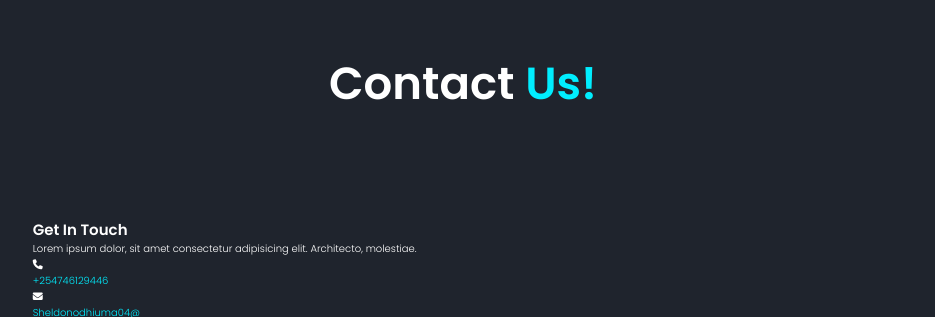
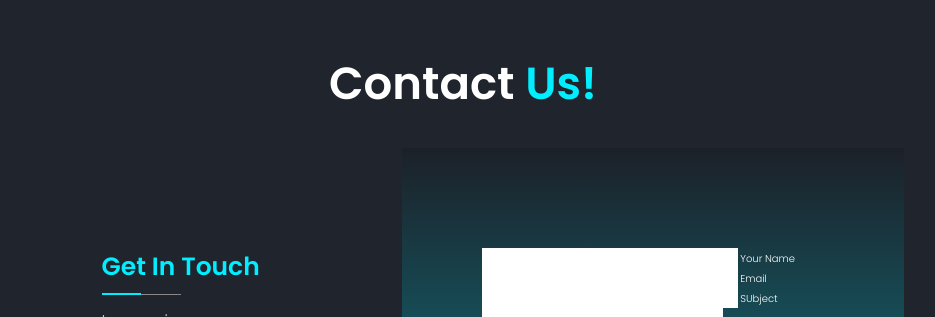
Before and after one commit to Sheldon-Odhiambo/portfolio, a plain HTML site: page index.html in a window 1280 px wide. Shown: the part 3250-3567 px from the top of the page, without its empty margins (177-1112 px from the left). Drawn offline with nearby package versions, Linux system fonts and the light colour scheme; a web font is replaced by a local one.

Commit message:
styled the feat

```diff
--- a/style.css
+++ b/style.css
@@ -347,3 +347,113 @@ span{
 .contact form textarea{
     resize: none;
 } */
+
+.container-c{
+    width: 100%;
+    min-height: 100vh;
+    display: flex;
+    justify-content: center;
+    align-items: center;
+    padding: 30px 8%;
+}
+
+.container-c .row{
+    display: flex;
+    justify-content: space-between;
+    width: 100%;
+    max-width: 1100px;
+}
+
+.row section .col{
+    display: flex;
+    flex-direction: column;
+}
+
+.row section.left{
+    flex-basis: 35%;
+    min-width: 320px;
+    margin-right: 60px;
+    /* background: linear-gradient(rgba(0, 0, 0, .1), var(--main-color)); */
+}
+
+.row section.right{
+    flex-basis: 60%;
+    background: linear-gradient(rgba(0, 0, 0, .1), var(--main-color));
+
+}
+
+section.left .contactTitle h2{
+    position: relative;
+    font-size: 25px;
+    color: var(--main-color);
+    display: inline-block;
+    margin-bottom: 25px;
+}
+
+section.left .contactTitle h2::before{
+    content: '';
+    position: absolute;
+    width: 50%;
+    height: 1px;
+    background-color: #888;
+    top: 120%;
+    left: 0;
+}
+
+section.left .contactTitle h2::after{
+    content: '';
+    position: absolute;
+    width: 25%;
+    height: 2px;
+    background-color: var(--main-color);
+    /* top: 120%; */
+    top: calc(120% - 1px);
+    left: 0;
+
+}
+
+section.left .contactTitle p{
+    font-size: 17px;
+    color: #ccc;
+    letter-spacing: 1px;
+    line-height: 1.2;
+    padding-bottom: 22px;
+
+}
+
+section.left .contactInfo{
+    margin-bottom: 16px;
+}
+
+.contactInfo .iconGroup{
+    display: flex;
+    align-items: center;
+    margin:25px 0px;
+}
+
+.iconGroup .icon{
+    width: 45px;
+    height: 45px;
+    border: 2px solid var(--main-color);
+    border-radius: 50%;
+    margin-right: 20px;
+    position: relative;
+}
+
+.iconGroup .icon i{
+    font-size: 20px;
+    color: #ddd;
+    position: absolute;
+    top: 50%;
+    left: 50%;
+    transform: translate(-50%, -50%);
+
+}
+
+.iconGroup .details span{
+    display: block;
+    color: #888;
+    font-size: 18px;
+}
+
+iconGroup .details span:nth-child()
```
